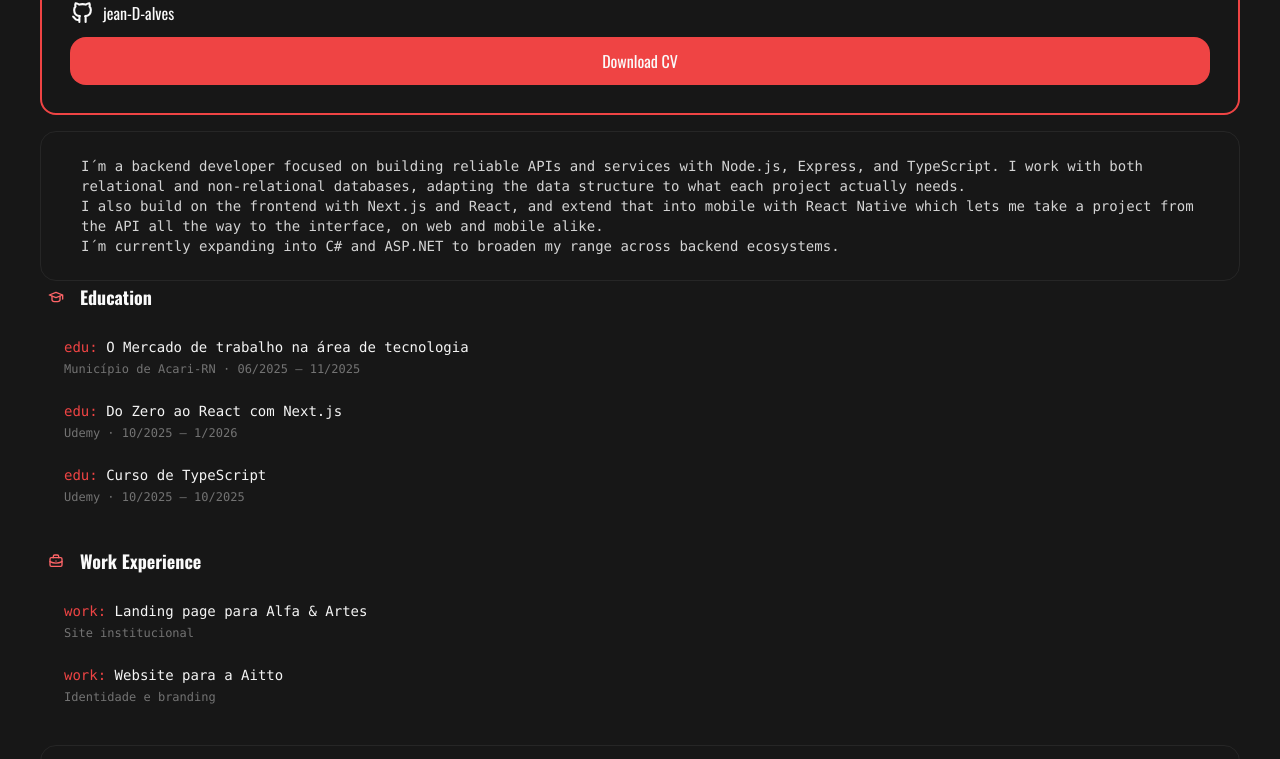
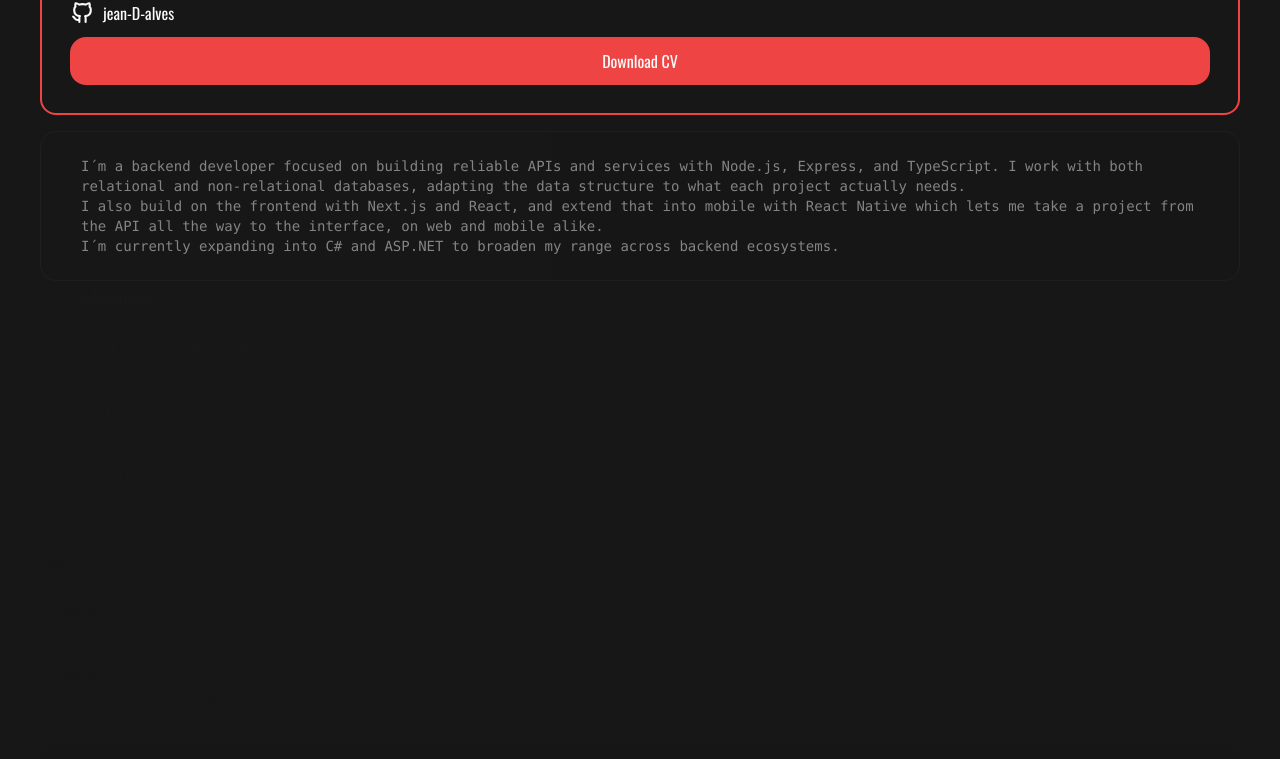
Before and after one commit to jean-D-alves/my-portfolio, a Next.js app: page /resumo in a window 1280 px wide. Shown: the part 510-1269 px from the top of the page. Built offline with nearby package versions, Linux system fonts and the light colour scheme; a web font is replaced by a local one.

Commit message:
update: Page resume Animation and Home page animation

```diff
--- a/app/globals.css
+++ b/app/globals.css
@@ -2,9 +2,9 @@
 
 :root {
   --background: #171717;
-  --foreground: #FAFAFA;
-  --metadata: #A3A3A3;
-  --primary: #EF4444;
+  --foreground: #fafafa;
+  --metadata: #a3a3a3;
+  --primary: #ef4444;
   --accent: #303030;
 }
 
@@ -19,7 +19,7 @@
 }
 
 .StikerBackground {
-  animation: StikerBackground 4.0s infinite;
+  animation: StikerBackground 4s infinite;
 }
 
 @media (max-width: 767px) {
@@ -37,15 +37,42 @@
   }
 }
 
+@keyframes OpenResumo {
+  from {
+    opacity: 0;
+
+  }
+  to {
+    opacity: 1;
+
+  }
+}
+
 @keyframes OpenAbout {
-  form{
+  from {
     opacity: 0;
-    translate: -100vw 0;
+    transform: scale(0);
   }
-  to{
+  to {
     opacity: 1;
-    translate: 0 0;
+    transform: scale(1);
   }
+}
+.Open-Resumo {
+  animation: OpenResumo;
+  animation-timeline: view();
+  animation-range: cover 0% cover 50%;
+}
+
+.Image-Profile {
+  animation: OpenAbout;
+  animation-timeline: view();
+  animation-range: cover 0% cover 50%;
+}
+.Text-Profile {
+  animation: OpenAbout;
+  animation-timeline: view();
+  animation-range: cover 0% cover 50%;
 }
 
 body {
--- a/app/page.tsx
+++ b/app/page.tsx
@@ -4,7 +4,7 @@ import RippleBackground from "@/src/Components/RippleBackground";
 export default function Home() {
   return (
     <main>
-      <div className="relative flex h-screen justify-center items-center ">
+      <div className="relative flex h-screen justify-center  items-center ">
         <NavBar />
         <RippleBackground />
         <div className="flex flex-col justify-center absolute z-10">
--- a/app/resumo/page.tsx
+++ b/app/resumo/page.tsx
@@ -109,7 +109,7 @@ export default function Resume() {
             Download CV
           </button>
         </div>
-        <div className="flex flex-col gap-6">
+        <div className="Open-Resumo flex flex-col gap-6">
           <div className="border border-neutral-800 bg-neutral-900 rounded-2xl p-6 font-mono text-sm">
             <p className="pl-4 text-neutral-300">
               I&acute;m a backend developer focused on building reliable APIs
@@ -130,8 +130,7 @@ export default function Resume() {
           </div>
         </div>
       </section>
-      <div className="grid md:grid-cols-3 gap-10"></div>
-      <div className="md:col-span-2 flex flex-col gap-10">
+      <div className="Open-Resumo md:col-span-2 flex flex-col gap-10">
         <section>
           <h2 className="font-display text-lg font-bold flex items-center gap-2 mb-6">
             <span className="w-8 h-8 rounded-lg flex items-center justify-center">
@@ -139,7 +138,7 @@ export default function Resume() {
             </span>
             Education
           </h2>
-          <div className="relative pl-6  flex flex-col gap-6">
+          <div className=" relative pl-6  flex flex-col gap-6">
             {education.map((item, i) => (
               <div key={i} className="relative">
                 <p className="font-mono text-sm">
@@ -155,7 +154,7 @@ export default function Resume() {
         </section>
 
         <section>
-          <h2 className="font-display text-lg font-bold flex items-center gap-2 mb-6">
+          <h2 className=" font-display text-lg font-bold flex items-center gap-2 mb-6">
             <span className="w-8 h-8 rounded-lg flex items-center justify-center">
               <TbBriefcase size={16} className="text-red-400" />
             </span>
--- a/src/Components/AboutMe.tsx
+++ b/src/Components/AboutMe.tsx
@@ -3,7 +3,7 @@ import Image from "next/image";
 export default function AboutMe() {
   return (
     <section className="relative flex flex-col h-screen justify-around items-center lg:flex-row">
-      <div className="relative bg-linear-to-br from-primary to-background w-2xs h-66">
+      <div className="Image-Profile relative bg-linear-to-br from-primary to-background w-2xs h-66">
         <Image
           src={"/Perfil2-NB.png"}
           alt={"Foto"}
@@ -11,7 +11,7 @@ export default function AboutMe() {
           className="object-cover"
         />
       </div>
-      <div className="flex flex-col w-full max-w-2xl p-2.5 gap-2.5">
+      <div className="Text-Profile flex flex-col w-full max-w-2xl p-2.5 gap-2.5">
         <h1 className="text-5xl"><strong>About <span className="text-primary">me</span></strong></h1>
         <h2 className="text-3xl">Full stack developer</h2>
         <p>
```
